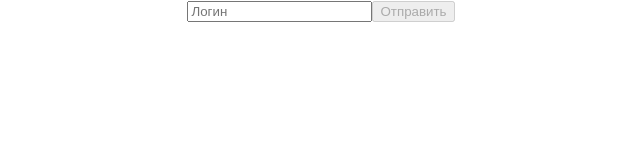
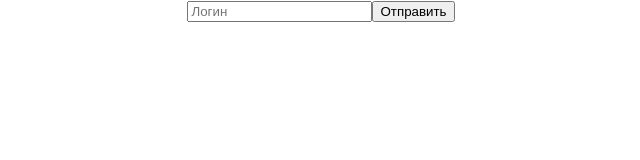
Before and after one commit to vitalyvitmens/forms-react, a React (Create React App) app in the folder my-app/: page / in a window 1280 px wide. Shown: the top 160 px of the page, without its empty margins (319-959 px from the left). Built offline with nearby package versions, Linux system fonts and the light colour scheme.

Commit message:
add data in project

```diff
--- a/my-app/src/App.js
+++ b/my-app/src/App.js
@@ -263,7 +263,7 @@ import styles from './app.module.css'
 // 					onChange={onLoginChange}
 //           onBlur={onLoginBlur}
 // 				></input>
-// 				<button type="submit" disabled={loginError || !login.length}>
+// 				<button type="submit" disabled={!!loginError}>
 // 					Отправить
 // 				</button>
 // 			</form>
@@ -274,6 +274,7 @@ import styles from './app.module.css'
 //! Валидация при помощи специального пакета yup
 //! установи: npm i yup
 //! импортируй: import * as yup from 'yup'
+//! https://github.com/jquense/yup#yup
 const loginChangeScheme = yup
 	.string()
 	.matches(
@@ -334,7 +335,7 @@ export const App = () => {
 					onChange={onLoginChange}
 					onBlur={onLoginBlur}
 				></input>
-				<button type="submit" disabled={loginError || !login.length}>
+				<button type="submit" disabled={!!loginError}>
 					Отправить
 				</button>
 			</form>
```
